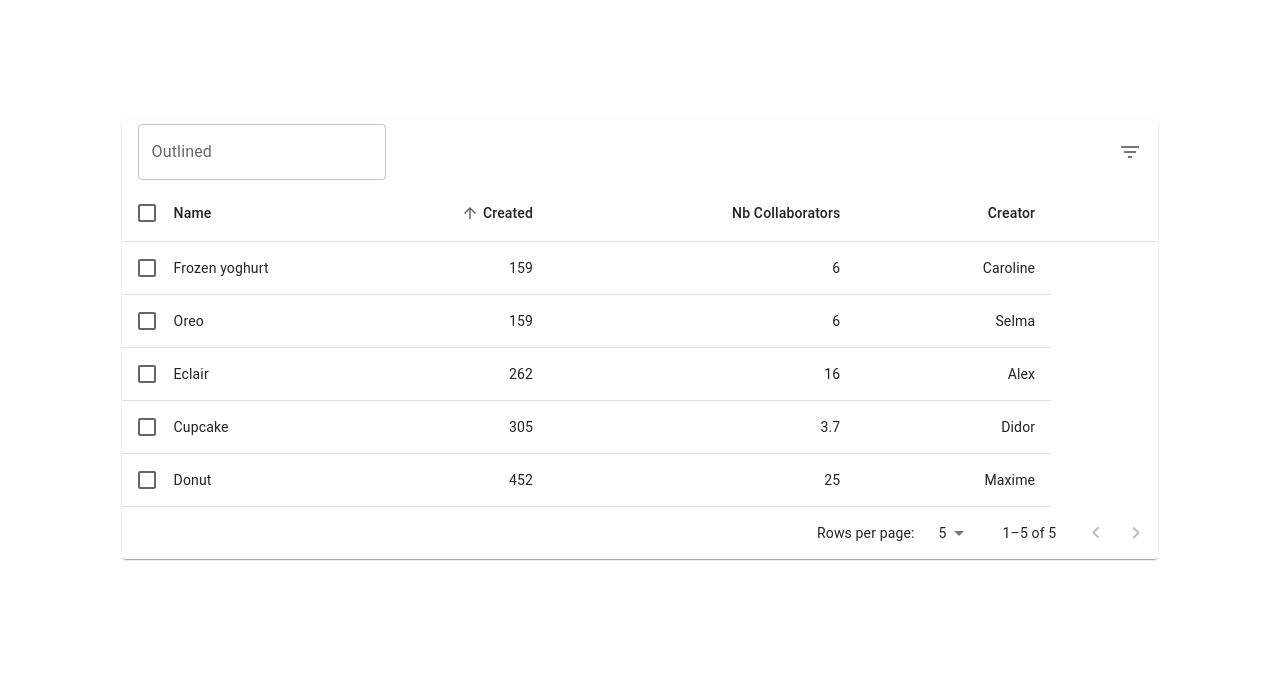
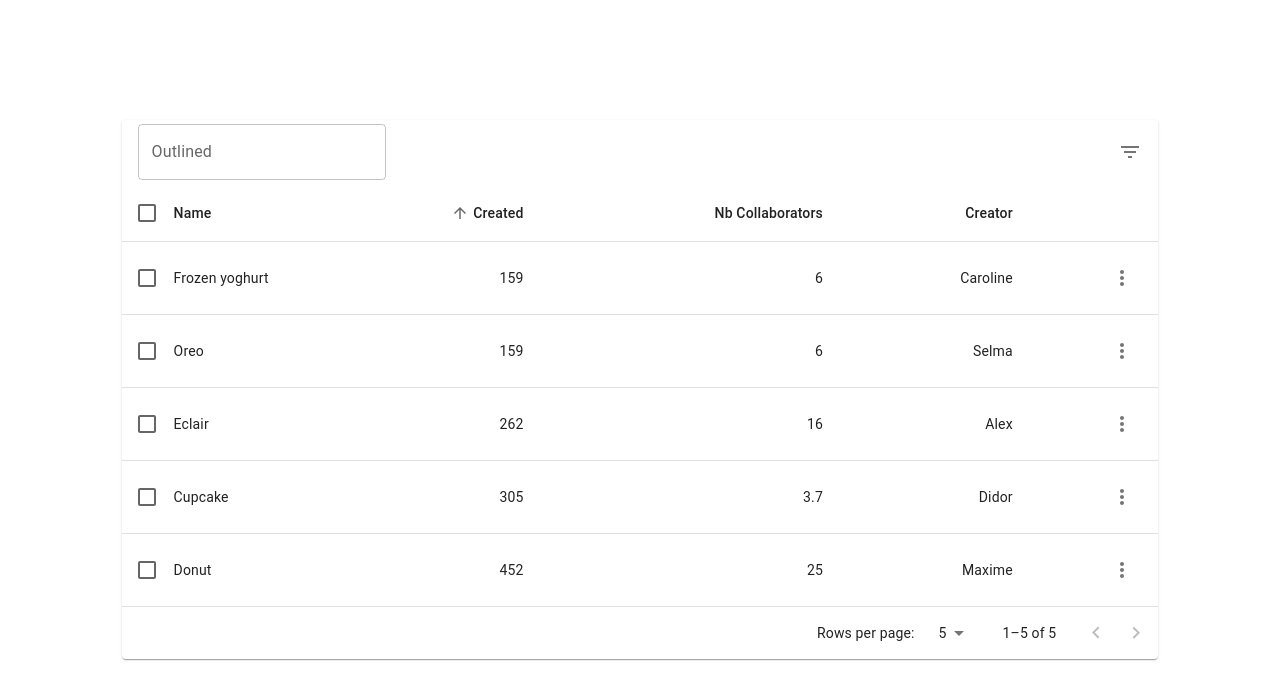
Before and after one commit to WildCodeSchool/2109-wns-remote2-jirate, a React (Create React App) app in the folder client/: page / in a window 1280 px wide. Shown: the top 700 px of the page. Built offline with nearby package versions, Linux system fonts and the light colour scheme.

Commit message:
WIP Table component

```diff
--- a/client/src/components/shared/Table/Table.tsx
+++ b/client/src/components/shared/Table/Table.tsx
@@ -28,7 +28,7 @@ interface Data {
   created: number;
   numberbCollaborators: number;
   creator: string;
-  editMode: React.ReactElement<any>;
+  editMode: any // Need to add types
 }
 
 function createData(
@@ -36,7 +36,7 @@ function createData(
   created: number,
   numberbCollaborators: number,
   creator: string,
-  editMode: string
+  editMode: TableMoreMenu
 ): Data {
   return {
     name,
@@ -345,6 +345,7 @@ const EnhancedTable = () => {
                           <TableCell align="right">{row.created}</TableCell>
                           <TableCell align="right">{row.numberbCollaborators}</TableCell>
                           <TableCell align="right">{row.creator}</TableCell>
+                          <TableCell align="right">{row.editMode}</TableCell>
                         </TableRow>
                       );
                     })}
--- a/client/tsconfig.json
+++ b/client/tsconfig.json
@@ -18,7 +18,7 @@
     "resolveJsonModule": true,
     "isolatedModules": true,
     "noEmit": true,
-    "jsx": "react",
+    "jsx": "react-jsx",
     "experimentalDecorators": true
   },
   "include": [
```
